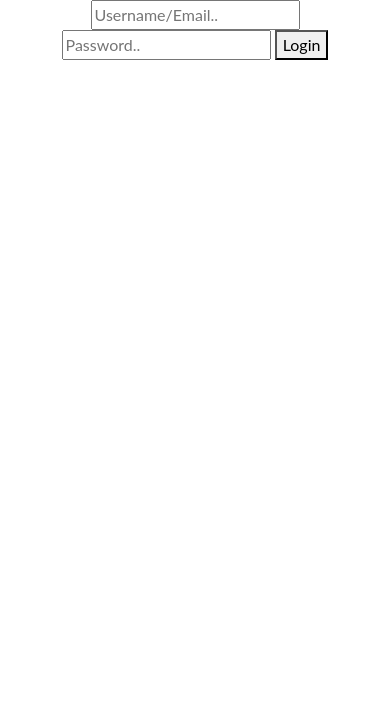
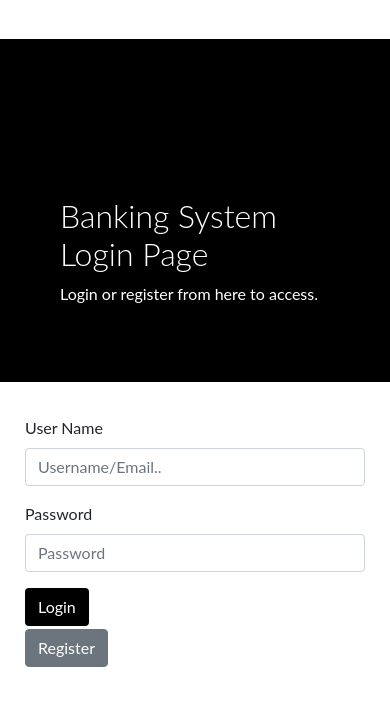
Before and after one commit to NMoua-Edu/BankDB, a PHP site: page /login.php in a window 390 px wide. Shown: the top 706 px of the page. Run offline with PHP 8.4, Linux system fonts and the light colour scheme.

Commit message:
add css style to the login page as well as removed redundent file

```diff
--- a/header.php
+++ b/header.php
@@ -14,50 +14,7 @@
     <script src="https://ajax.googleapis.com/ajax/libs/jquery/3.5.1/jquery.min.js"></script>
     <script src="https://cdnjs.cloudflare.com/ajax/libs/popper.js/1.16.0/umd/popper.min.js"></script>
     <script src="https://maxcdn.bootstrapcdn.com/bootstrap/4.5.2/js/bootstrap.min.js"></script>
-    <style>
-        body {
-            font-family: "Lato", sans-serif;
-        }
 
-        .sidenav {
-            height: 100%;
-            width: 270px;
-            position: fixed;
-            z-index: 1;
-            top: 0;
-            left: 0;
-            background-color: #111;
-            overflow-x: hidden;
-            padding-top: 20px;
-        }
-
-        .sidenav a {
-            padding: 6px 6px 6px 32px;
-            text-decoration: none;
-            font-size: 25px;
-            color: #818181;
-            display: block;
-        }
-
-        .sidenav a:hover {
-            color: #f1f1f1;
-        }
-
-        .main {
-            margin-left: 270px;
-            /* Same as the width of the sidenav */
-        }
-
-        @media screen and (max-height: 450px) {
-            .sidenav {
-                padding-top: 15px;
-            }
-
-            .sidenav a {
-                font-size: 18px;
-            }
-        }
-    </style>
 </head>
 
 <body>
--- a/home.php
+++ b/home.php
@@ -63,10 +63,11 @@
     <div class="sidenav">
     	<?php
 				if (isset($_SESSION["username"])) {
-					echo "<a> Wellcome ". $_SESSION["username"]. "</a>";
+					echo "<a style='color: #FFFFFF;'> Welcome ". $_SESSION["username"]. "</a>";
                     #acctype is the variable for what privilege a user can have
                     # 1 is employee 2 is customer
-					echo "<p> You are ". $_SESSION["acctype"]. "</p>";
+                    # the code will print out the account type of the person logged in
+					#echo "<p> You are ". $_SESSION["acctype"]. "</p>";
 					echo "<a href='home.php'>Home</a>";
         			echo "<a href=>Open New Account</a>";
         			echo "<a href=>Start Transaction</a>";
--- a/includes/login-inc.php
+++ b/includes/login-inc.php
@@ -9,7 +9,7 @@ if(isset($_POST["submit"])){
 	require_once 'function-inc.php';
 
 	if (emptyInputLogin($username, $pwd)!== false) {
-		header("location: ../login.php?error=emptyinput");
+		header("location: ../login.php?error=emptyInputLogin");
 		exit();
 	}
 
--- /dev/null
+++ b/includes/loginreg.css
@@ -0,0 +1,80 @@
+body {
+  font-family: "Lato", sans-serif;
+}
+
+
+
+.main-head{
+  height: 150px;
+  background: #FFF;
+
+}
+
+.sidenav {
+  height: 100%;
+  background-color: #000;
+  overflow-x: hidden;
+  padding-top: 20px;
+}
+
+
+.main {
+  padding: 0px 10px;
+}
+
+@media screen and (max-height: 450px) {
+  .sidenav {padding-top: 15px;}
+}
+
+@media screen and (max-width: 450px) {
+  .login-form{
+      margin-top: 10%;
+  }
+
+  .register-form{
+      margin-top: 10%;
+  }
+}
+
+@media screen and (min-width: 768px){
+  .main{
+      margin-left: 40%;
+  }
+
+  .sidenav{
+      width: 40%;
+      position: fixed;
+      z-index: 1;
+      top: 0;
+      left: 0;
+  }
+
+  .login-form{
+      margin-top: 10%;
+  }
+
+  .register-form{
+      margin-top: 20%;
+  }
+}
+
+
+.login-main-text{
+  margin-top: 20%;
+  padding: 60px;
+  color: #fff;
+}
+
+.login-main-text h2{
+  font-weight: 300;
+}
+
+.btn-black{
+  background-color: #000 !important;
+  color: #fff;
+}
+
+.btn-secondary{
+  margin-top: 1%;
+
+}
--- a/index.php
+++ b/index.php
@@ -1,5 +1,5 @@
 <?php
-
+include_once 'header.php';
 require_once 'includes/function-inc.php';
 
 ?>
@@ -7,10 +7,6 @@ require_once 'includes/function-inc.php';
 <!DOCTYPE html>
 <html>
 <head>
-    <link rel="stylesheet" href="https://maxcdn.bootstrapcdn.com/bootstrap/4.5.2/css/bootstrap.min.css">
-    <script src="https://ajax.googleapis.com/ajax/libs/jquery/3.5.1/jquery.min.js"></script>
-    <script src="https://cdnjs.cloudflare.com/ajax/libs/popper.js/1.16.0/umd/popper.min.js"></script>
-    <script src="https://maxcdn.bootstrapcdn.com/bootstrap/4.5.2/js/bootstrap.min.js"></script>
 </head>
 <body>
 	<center>
--- a/login.php
+++ b/login.php
@@ -6,34 +6,51 @@
 <html>
 <head>
 	<title></title>
+	<link rel="stylesheet" href="includes/loginreg.css">
 </head>
 <body>
 		<section class ="login-form">
-		<center>
+		<div class="sidenav">
+         <div class="login-main-text">
+            <h2>Banking System<br> Login Page</h2>
+            <p>Login or register from here to access.</p>
+         </div>
+      </div>
+      <div class="main">
+         <div class="col-md-6 col-sm-12">
+            <div class="login-form">
 							<form action = "includes/login-inc.php" method="POST">
-
-			<input type="text" name="username" placeholder= "Username/Email..">
-			<input type="text" name="pwd" placeholder= "Password..">
-
-			<button type="submit" name="submit">Login</button>
+                  <div class="form-group">
+                     <label>User Name</label>
+                     <input type="text" class="form-control" name="username" placeholder="Username/Email..">
+                  </div>
+                  <div class="form-group">
+                     <label>Password</label>
+                     <input type="password" class="form-control" name ="pwd" placeholder="Password">
+                  </div>
+                  <button type="submit" class="btn btn-black" name="submit">Login</button>
 									</form>
-		</center>
-	</section>
-
-
+									<form action ="signup.php">
+                  <button type="submit" class="btn btn-secondary" name ="submit">Register</button>
+               </form>
 							 <?php
 									if(isset($_GET["error"])){
 		 								if ($_GET["error"] == "emptyInputLogin") {
-		 			echo"<p>Fill in all fields</p>";
+		 										echo"<p style='color: #B22222;'>Fill in all fields</p>";
 		 								}
 		 									else if ($_GET["error"] == "wronglogin"){
-		 			echo"<p>incorrect login information</p>";
+		 										echo"<p style='color: #B22222;'>incorrect login information</p>";
 
 		 									}
 
 		  							}
+								 ?>
+            </div>
+         </div>
+      </div>
+	</section>
 
 
-		 ?>
+
 </body>
 </html>
```
Also changed, not shown: trash.php (deleted, +0 -68 lines). Lines whose indentation alone changed are shown as unchanged.
